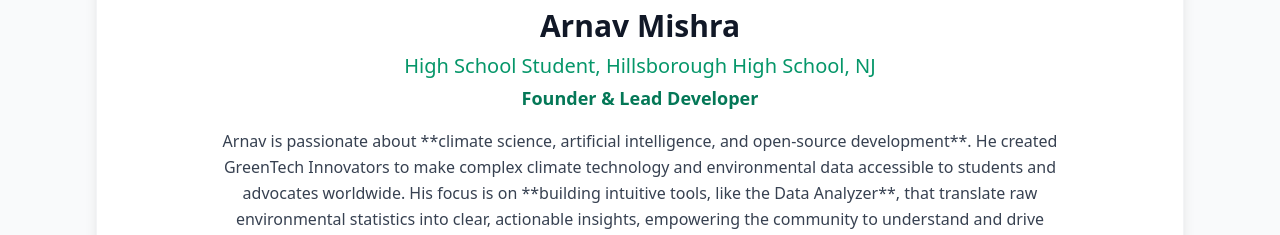
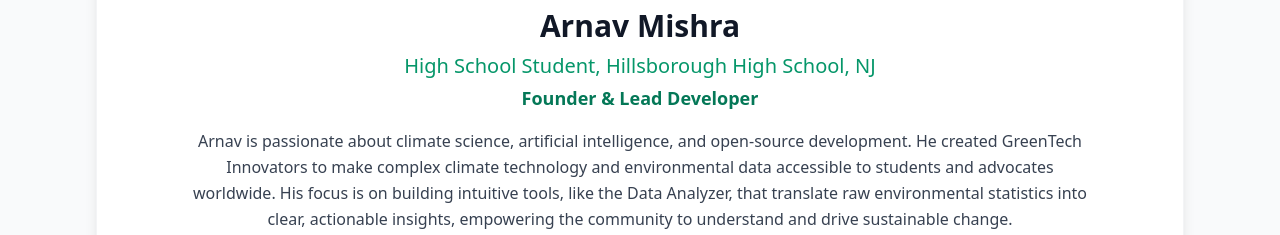
Before and after one commit to htmlcoder635/greentech-innovators, a plain HTML site: page about.html in a window 1280 px wide. Shown: the part 717-952 px from the top of the page. Drawn offline with nearby package versions, Linux system fonts and the light colour scheme.

Commit message:
Update about.html

```diff
--- a/about.html
+++ b/about.html
@@ -102,7 +102,7 @@
                         </p>
 
                         <p class="text-gray-700 leading-relaxed">
-                            Arnav is passionate about **climate science, artificial intelligence, and open-source development**. He created GreenTech Innovators to make complex climate technology and environmental data accessible to students and advocates worldwide. His focus is on **building intuitive tools, like the Data Analyzer**, that translate raw environmental statistics into clear, actionable insights, empowering the community to understand and drive sustainable change.
+                            Arnav is passionate about climate science, artificial intelligence, and open-source development. He created GreenTech Innovators to make complex climate technology and environmental data accessible to students and advocates worldwide. His focus is on building intuitive tools, like the Data Analyzer, that translate raw environmental statistics into clear, actionable insights, empowering the community to understand and drive sustainable change.
                         </p>
                     </div>
                 </div>
```
